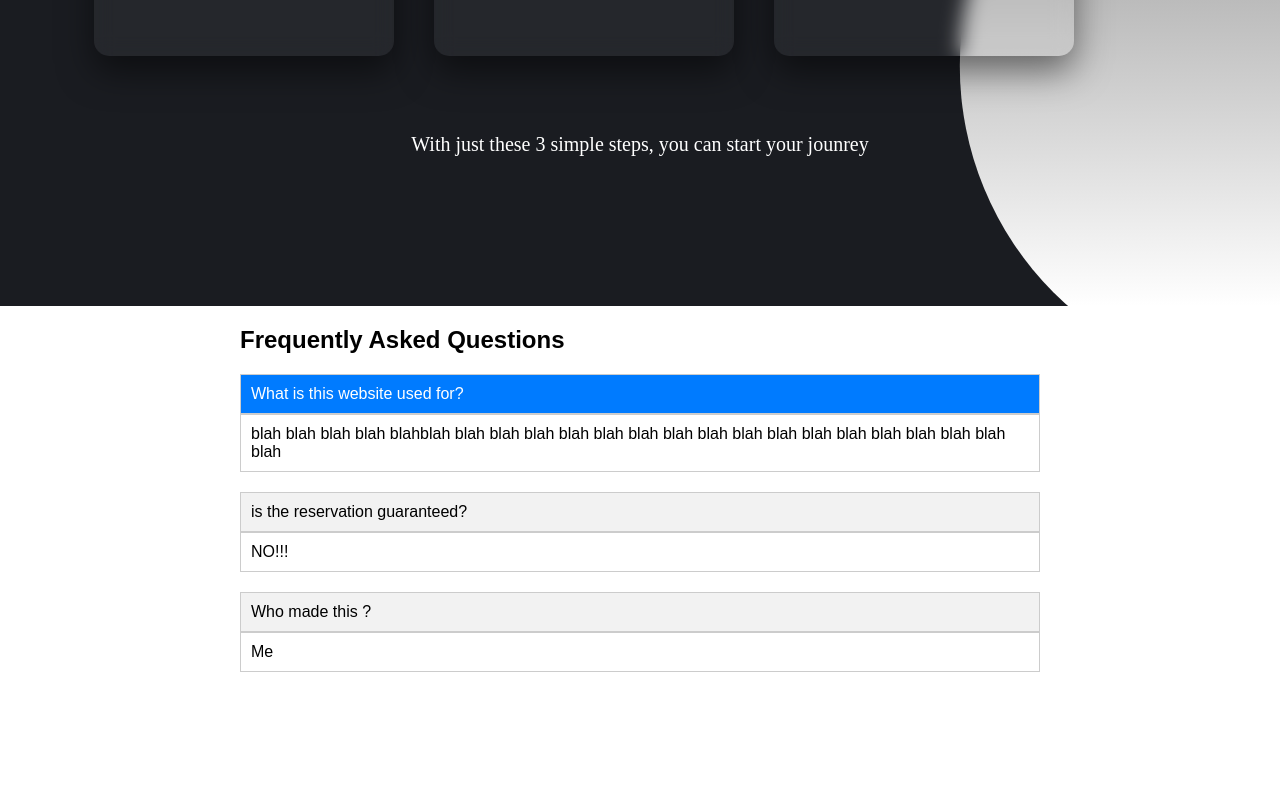
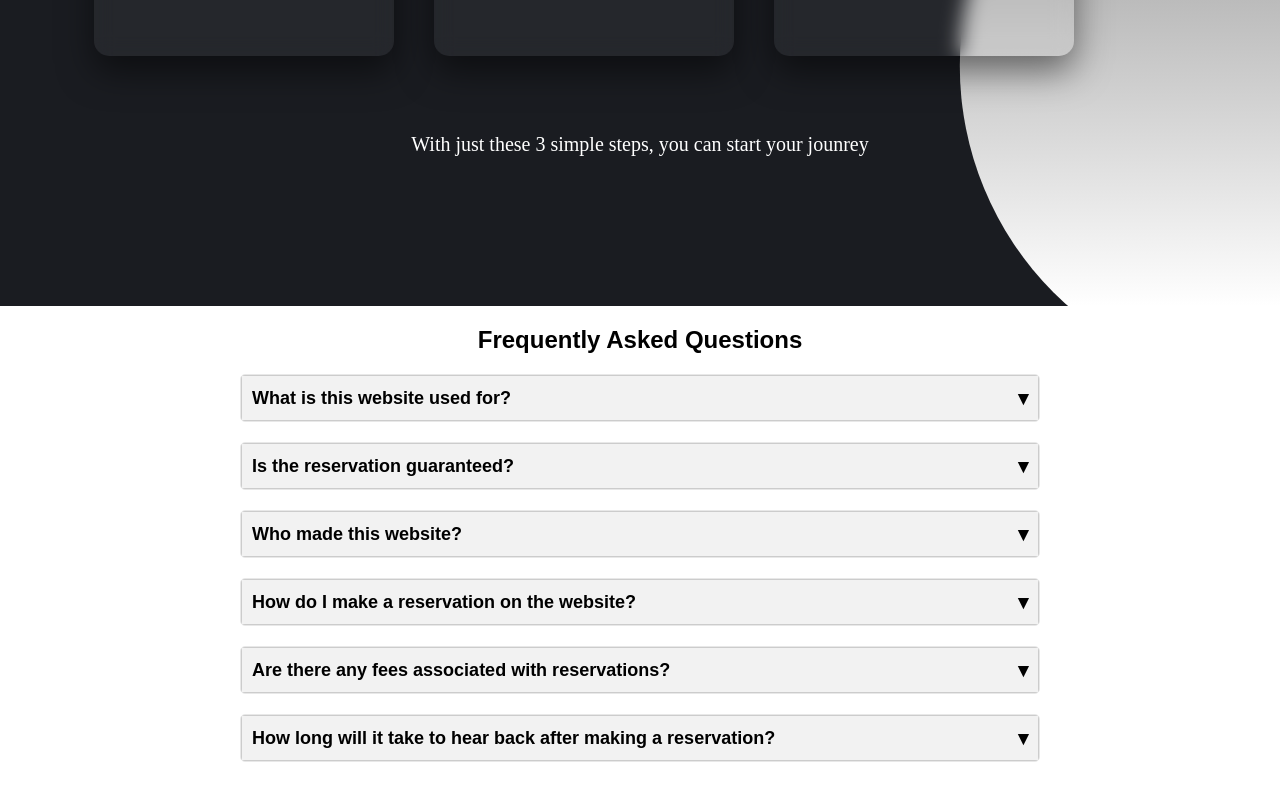
Before and after one commit to jonnynotbravo/Ha-Ge-iz, a React (Create React App) app: page / in a window 1280 px wide. Shown: the part 1164-1964 px from the top of the page. Before the commit the page ends 1876 px from the top, so only its background shows below. Built offline with nearby package versions, Linux system fonts and the light colour scheme; no server answers.

Commit message:
FQA draft completed

```diff
--- a/src/FQA.js
+++ b/src/FQA.js
@@ -1,28 +1,48 @@
 import React, { useState } from "react";
 
 function FAQ() {
-  const [activeIndex, setActiveIndex] = useState(0);
+  const [activeIndex, setActiveIndex] = useState(-1);
 
   const handleAccordionClick = (index) => {
-    setActiveIndex(index === activeIndex ? -1 : index);
+    setActiveIndex((prevIndex) => (prevIndex === index ? -1 : index));
   };
 
   const faqItems = [
     {
-      id: 1,
+      id: 3,
       question: "What is this website used for?",
       answer:
-        "blah blah blah blah blahblah blah blah blah blah blah blah blah blah blah blah blah blah blah blah blah blah blah",
+        "This website is used for booking reservations at various establishments such as hotels, restaurants, and event venues. It provides a user-friendly interface for users to find and book their desired reservations.",
     },
     {
       id: 2,
-      question: "is the reservation guaranteed?",
-      answer: "NO!!!",
+      question: "Is the reservation guaranteed?",
+      answer: "Yes, all reservations made through this website are guaranteed.",
     },
     {
-      id: 3,
-      question: "Who made this ?",
-      answer: "Me",
+      id: 1,
+      question: "Who made this website?",
+      answer:
+        "This website was developed by a team of skilled web developers from XYZ Company.",
+    },
+    {
+      id: 4,
+      question: "How do I make a reservation on the website?",
+      answer:
+        "To make a reservation, navigate to the 'Reservations' section and select the type of establishment you want to book (e.g., hotel, restaurant, event venue). Then, choose the date, time, and number of guests, and click on the 'Book Now' button. Follow the prompts to complete the reservation.",
+    },
+    {
+      id: 5,
+      question: "Are there any fees associated with reservations?",
+      answer:
+        "No, we are transparent about our fees. The price you see during the reservation process includes all applicable taxes and fees. There are no hidden charges.",
+    },
+    {
+      id: 6,
+      question:
+        "How long will it take to hear back after making a reservation?",
+      answer:
+        "After completing the reservation process, you will receive a reservation confirmation via email. Within 5 - 10 business days, you can expect a call from the establishment you reserved at to discuss the next steps.",
     },
   ];
 
@@ -38,6 +58,8 @@ function FAQ() {
             onClick={() => handleAccordionClick(index)}
           >
             {item.question}
+            <span className="hint"></span>
+            <span className="arrow">&#9662;</span>
           </div>
           <div
             className={`accordion-content ${
--- a/src/index.css
+++ b/src/index.css
@@ -885,3 +885,70 @@ main {
 	height: 100%;
 	object-fit: cover;
   }
+
+
+ /* FQA */
+ .faq {
+	max-width: 800px;
+	margin: 0 auto;
+	padding: 20px;
+	font-family: Arial, sans-serif;
+  }
+
+  .faq h2 {
+	font-size: 24px;
+	font-weight: bold;
+	margin-bottom: 20px;
+	text-align: center;
+  }
+
+  .accordion-item {
+	border: 1px solid #e8e8e8;
+	border-radius: 5px;
+	margin-bottom: 10px;
+	overflow: hidden;
+  }
+
+  .accordion-header {
+	background-color: #f2f2f2;
+	padding: 15px;
+	font-size: 18px;
+	font-weight: bold;
+	cursor: pointer;
+	position: relative;
+	display: flex;
+	align-items: center;
+  }
+
+  .hint {
+	font-size: 12px;
+	color: #666666;
+	margin-left: 10px;
+  }
+
+  .arrow {
+	margin-left: auto;
+	font-size: 20px;
+	transition: transform 0.3s ease;
+  }
+
+  .accordion-header:hover .arrow {
+	transform: rotateX(180deg);
+  }
+
+  .accordion-content {
+	background-color: #ffffff;
+	padding: 15px;
+	font-size: 16px;
+	line-height: 1.6;
+	display: none;
+  }
+
+  .accordion-content.active {
+	display: block;
+  }
+
+  .accordion-header.active {
+	background-color: #007bff;
+	color: #ffffff;
+  }
```
